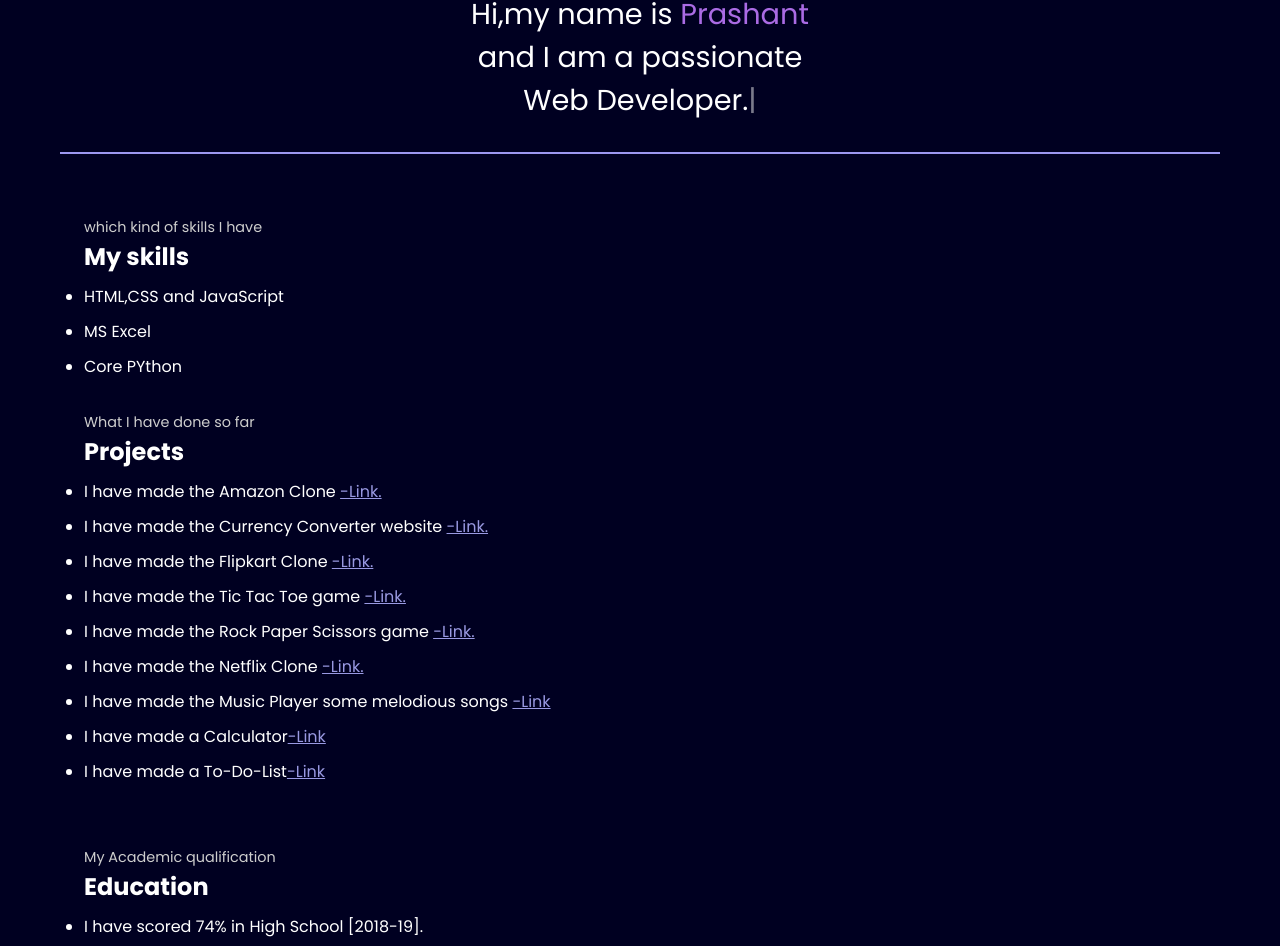
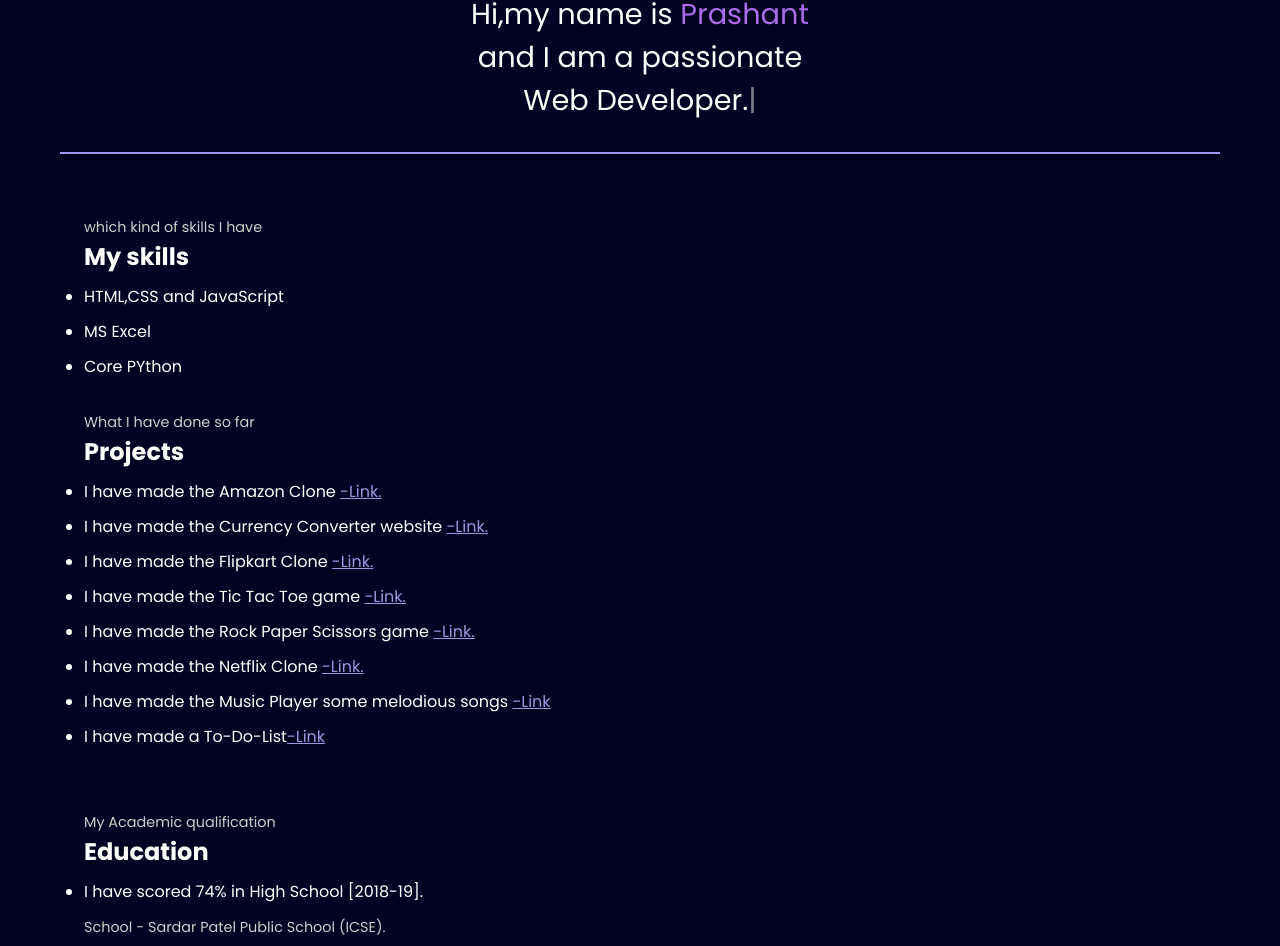
Before and after one commit to Prashantyadav91/My__Portfolio, a plain HTML site: page index.html in a window 1280 px wide. Shown: the part 142-1088 px from the top of the page. Drawn offline with nearby package versions, Linux system fonts and the light colour scheme.

Commit message:
Update index.html

```diff
--- a/index.html
+++ b/index.html
@@ -59,7 +59,6 @@
                         <li>I have made the Rock Paper Scissors game <a target="_main" href="https://prashantyadav91.github.io/Rock_Paper_Scissors/">-Link.</a></li>
                         <li>I have made the Netflix Clone <a target="_main" href="https://prashantyadav91.github.io/Netflix-clone/">-Link.</a></li>
                         <li>I have made the Music Player some melodious songs <a target="_main" href="https://prashantyadav91.github.io/My_Music_Player/">-Link</a></li>
-                        <li>I have made a Calculator<a target="_main" href="https://prashantyadav91.github.io/My_Calculator/">-Link</a></li>
                         <li>I have made a To-Do-List<a target="_main" href=" https://prashantyadav91.github.io/To-Do--List/">-Link</a></li>
                     </ul>
                 </div>
```
